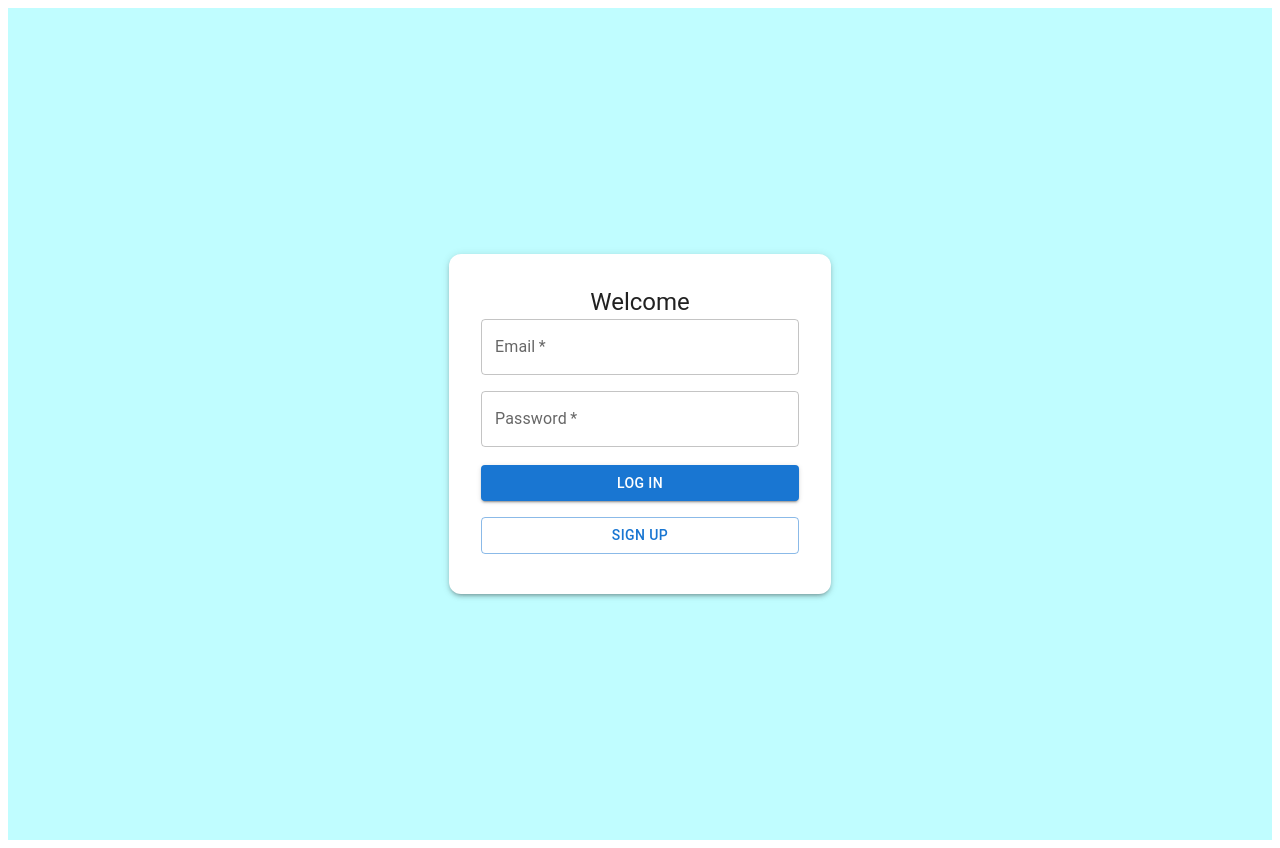
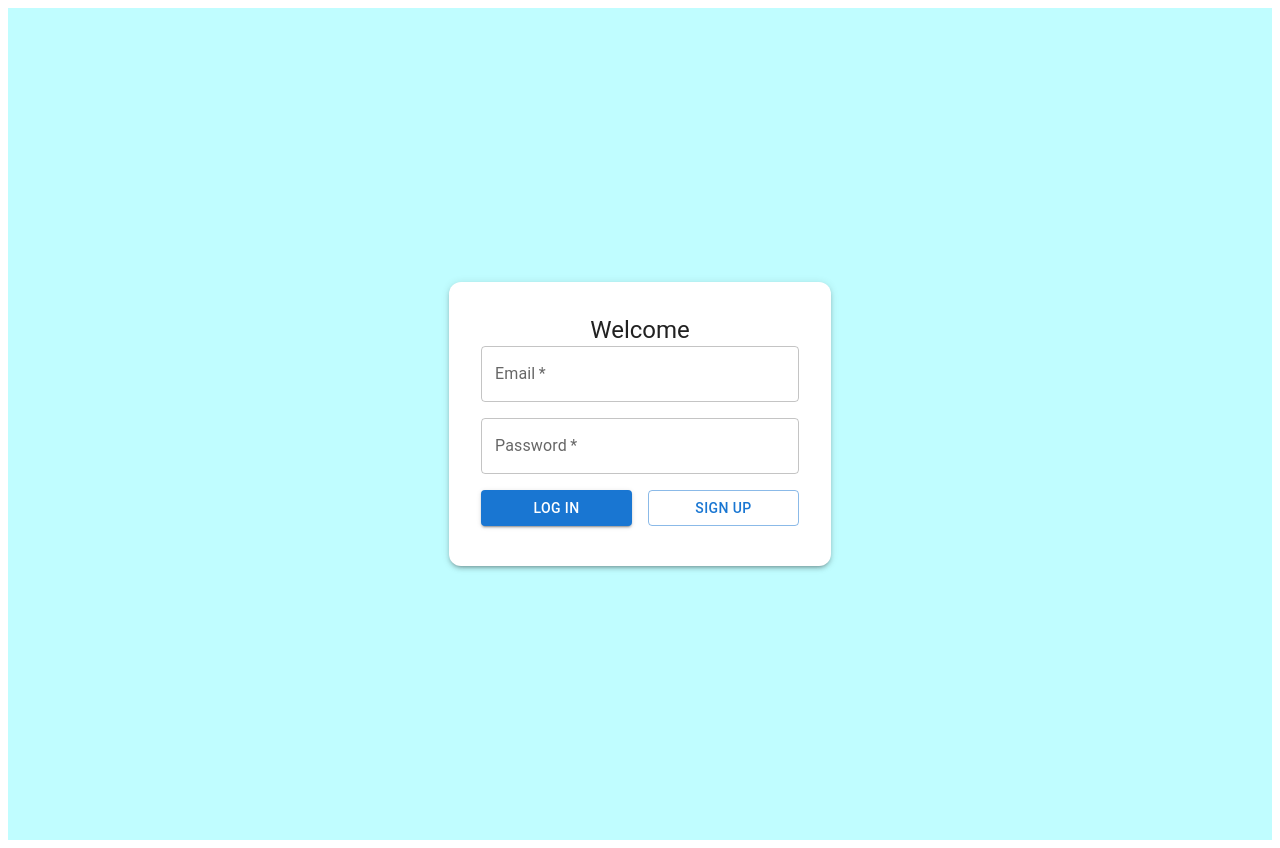
Before and after one commit to junem-smith/cs494_project4, a Next.js app: page /login in a window 1280 px wide. Built offline with nearby package versions, Linux system fonts and the light colour scheme; no server answers.

Commit message:
Re login

```diff
--- a/src/app/login/page.tsx
+++ b/src/app/login/page.tsx
@@ -33,9 +33,12 @@ export default function LoginPage() {
                   type="password"
                   required
                 />
-             </Stack>
-            <br/>
-            <Button type="submit" variant="contained" fullWidth>
+
+              <Stack direction="row" spacing={2}>
+                <Button variant="contained"
+                      type="submit"
+                      fullWidth
+                      formAction={login}>
                   Log in
                 </Button>
 
@@ -47,6 +50,8 @@ export default function LoginPage() {
                 >
                   Sign up
                 </Button>
+              </Stack>
+            </Stack>
           </form>
         </CardContent>
       </Card>
```
Lines whose indentation alone changed are shown as unchanged.
